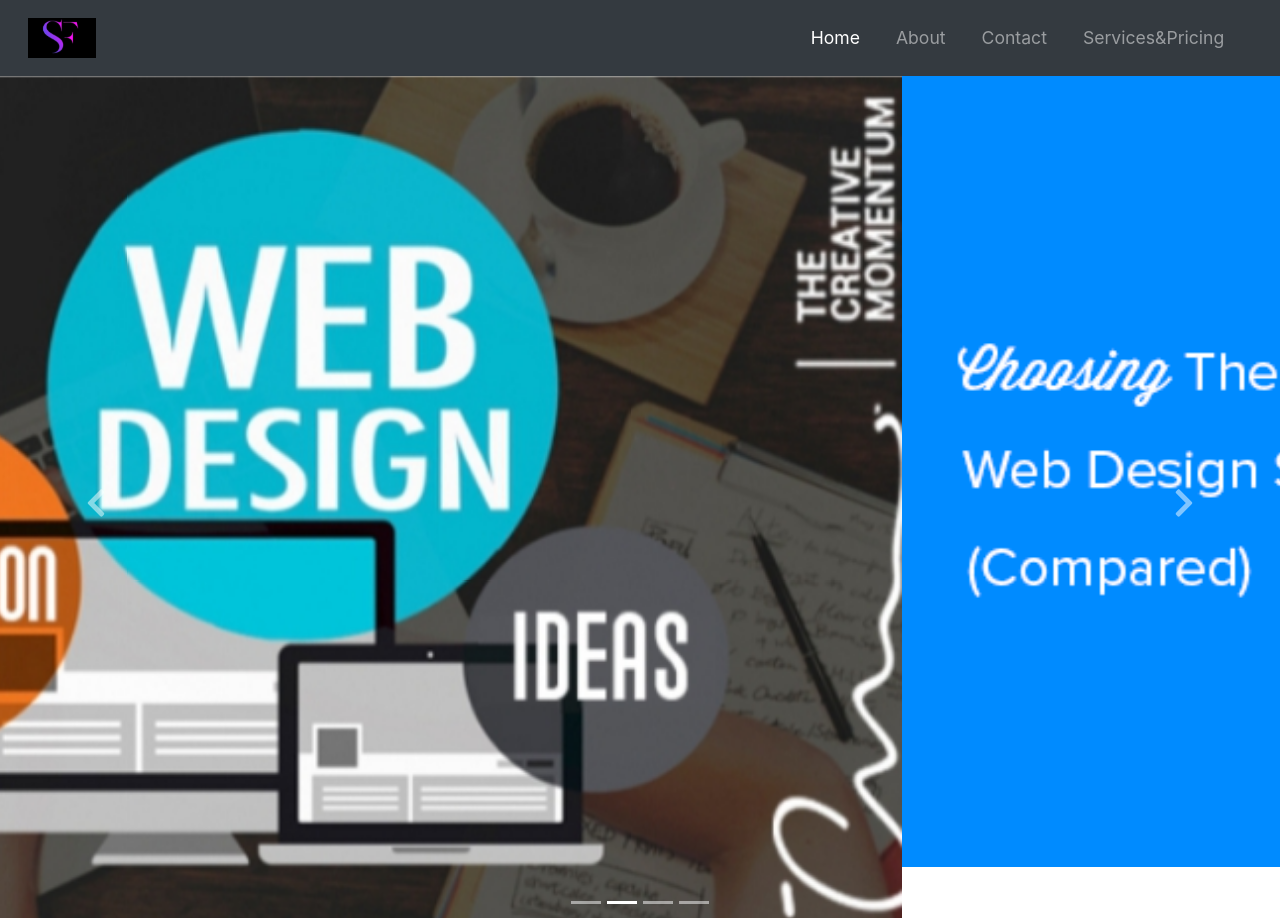
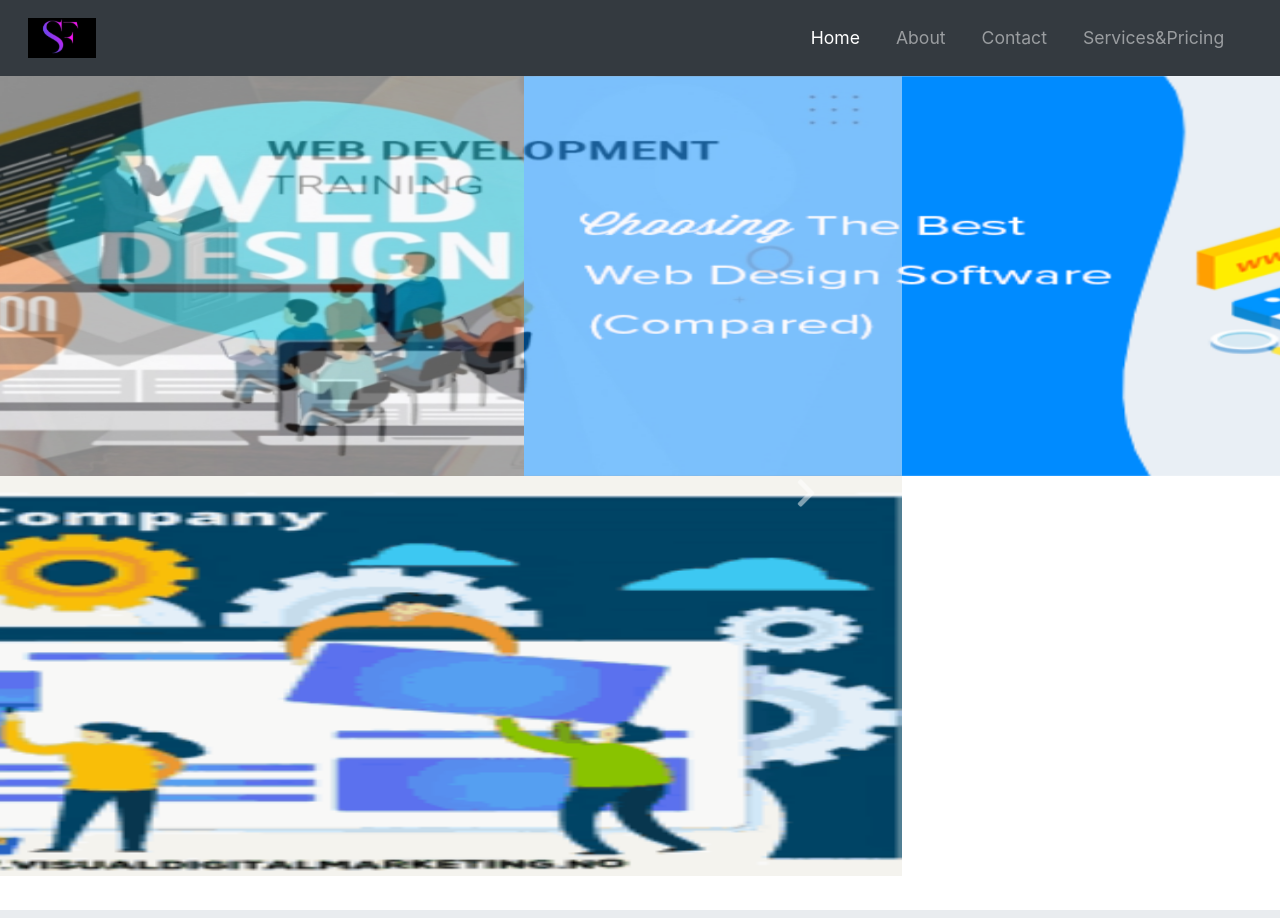
Before and after one commit to Ayopelumi12/Ebiesuwa-Sarah, a plain HTML site: page index.html in a window 1280 px wide. Shown: the top 918 px of the page. Drawn offline with nearby package versions, Linux system fonts and the light colour scheme.

Commit message:
Update index.html

```diff
--- a/index.html
+++ b/index.html
@@ -49,16 +49,16 @@
 		</ul>
 		<div class="carousel-inner ">
 			<div class="carousel-item active">
-				<img src="w.jpg">
+				<img src="w.jpg" style="height:400px;>
 			</div>
 			<div class="carousel-item ">
-				<img src="website.png">
+				<img src="website.png" style="height:400px;>
 			</div>
 			<div class="carousel-item ">
-				<img src="company.gif">
+				<img src="company.gif" style="height:400px;>
 			</div>
 			<div class="carousel-item ">
-				<img src="3.jpeg">
+				<img src="3.jpeg" style="height:400px;>
 			</div>
 		</div>
 
```
